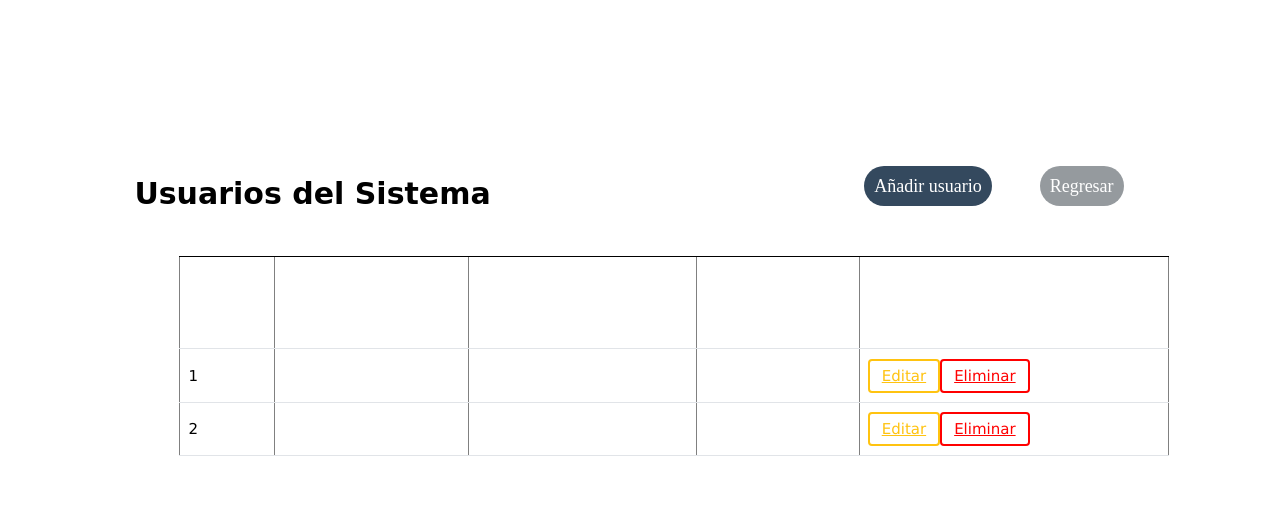
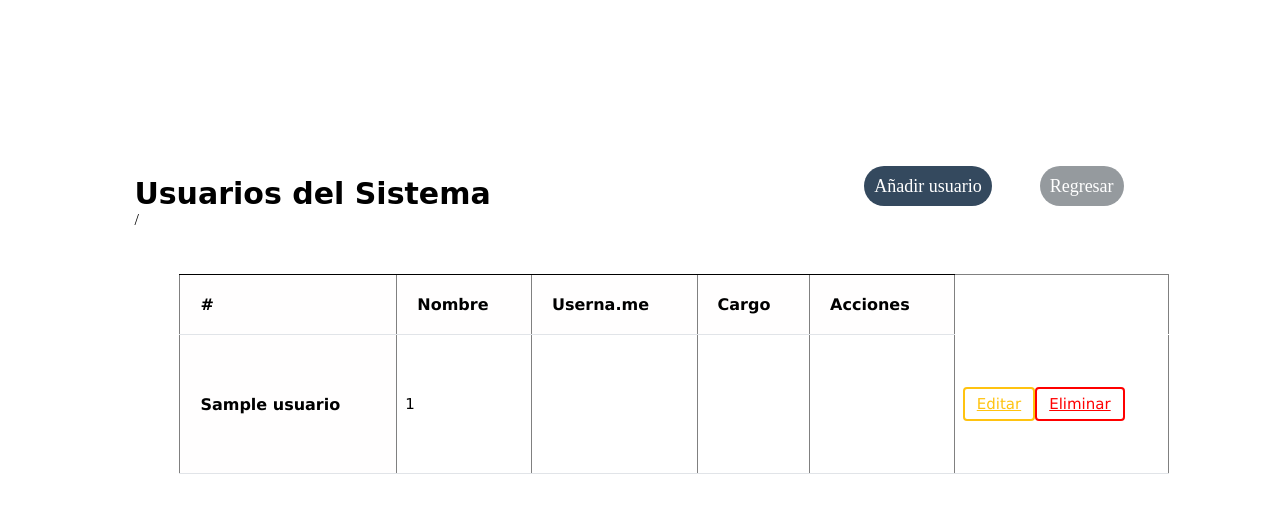
Before and after one commit to ifg115-uesdev/packages_tracking, a Spring app: template src/main/resources/templates/listado_usuarios.html in a window 1280 px wide. Shown: the part 38-551 px from the top of the page. Run offline with Thymeleaf, Linux system fonts and the light colour scheme; the template is opened without the code that fills it: most values are stand-ins (such as "Sample title", 1, 10 or a date in 2020); data that the repository does not hold is empty.

Commit message:
Intento de mostrar lista de usario en el controlador

```diff
--- a/pom.xml
+++ b/pom.xml
@@ -17,6 +17,12 @@
 		<java.version>8</java.version>
 	</properties>
 	<dependencies>
+
+		<dependency>
+			<groupId>org.springframework.boot</groupId>
+			<artifactId>spring-boot-starter-actuator</artifactId>
+		</dependency>
+
 		<dependency>
 			<groupId>org.springframework.boot</groupId>
 			<artifactId>spring-boot-starter-data-jpa</artifactId>
--- a/src/main/java/ues/edu/sv/packages_tracking/repository/UsuarioRepository.java
+++ b/src/main/java/ues/edu/sv/packages_tracking/repository/UsuarioRepository.java
@@ -1,4 +1,6 @@
 package ues.edu.sv.packages_tracking.repository;
+
+import java.io.Serializable;
 
 import org.springframework.data.jpa.repository.JpaRepository;
 import org.springframework.stereotype.Repository;
@@ -6,6 +8,6 @@ import org.springframework.stereotype.Repository;
 import ues.edu.sv.packages_tracking.entities.User;
 
 @Repository
-public interface UsuarioRepository extends JpaRepository<User, Integer>{
+public interface UsuarioRepository extends JpaRepository<User, Serializable>{
 
 }
--- a/src/main/resources/application.properties
+++ b/src/main/resources/application.properties
@@ -1,7 +1,9 @@
 
-spring.datasource.url=jdbc:mysql://localhost:3306/packs_tracking_db
+spring.datasource.url=jdbc:mysql://localhost:3306/packs_tracking_db?serverTimezone=UTC
+
 spring.datasource.username=root
-spring.datasource.password=12345
+spring.datasource.password=
+spring.datasource.driver-class-name=com.mysql.cj.jdbc.Driver
 spring.jpa.properties.hibernate.dialect=org.hibernate.dialect.MySQL8Dialect
 
 #show queries statement in console
--- a/src/main/resources/static/css/style.css
+++ b/src/main/resources/static/css/style.css
@@ -46,8 +46,8 @@
   }
 
 
-  th {     font-size: 16px;      font-weight: bolder;     padding: 20px;     background: #fff;
-      border-top: 1px solid black;    border-bottom: 1px solid #e1e4e8; color: white; }
+  th {     font-size: 16px;      font-weight: bolder;     padding: 20px;     background: rgb(255, 254, 254);
+      border-top: 1px solid black;    border-bottom: 1px solid #e1e4e8; color: rgb(0, 0, 0); }
 
   td {    font-size: 12 ; padding: 8px;     background: #fff;     border-bottom: 1px solid #e1e4e8;
       color: black;    border-top: 1px solid transparent; }
--- a/src/main/resources/templates/listado_usuarios.html
+++ b/src/main/resources/templates/listado_usuarios.html
@@ -1,5 +1,6 @@
 <!DOCTYPE html>
-<html lang="en">
+<html lang="en" xmlns:th="http://www.thymeleaf.org">
+
 <head>
     <meta charset="UTF-8">
     <meta http-equiv="X-UA-Compatible" content="IE=edge">
@@ -15,7 +16,7 @@
         <div>
             <a class="letras" href="">  Inicio  </a>
             <a class="letras" href="">Perfil</a>
-            <a class="letras"href="">Rastrear</a>
+            <a class="letras" href="">Rastrear</a>
             <a class="letras" href="">Salir</a>
         </div>
 
@@ -35,7 +36,7 @@
         </div >
         <div id="boton">
             <a id="btn1" href="">Añadir usuario</a>
-            <a id="btn2"href="">Regresar</a>
+            <a id="btn2" href="">Regresar</a>
         </div>
 
 
@@ -43,17 +44,31 @@
 
 
     <div class="table">
-             <TABLE border>
-    <TR>
-       <TH class="lines">#</TH> <TH class="lines">Nombre</TH> <TH class="lines">Username</TH> <TH class="lines">Cargo</TH> <TH class="lines">Acciones</TH>
-    </TR>
-    <TR>
-        <TD>1</TD> <TD></TD> <TD></TD><TD></TD><TD><a id="btn3" href="">Editar</a><a id="btn4" href="">Eliminar</a></TD>
-    </TR>
-    <TR>
-        <TD>2</TD> <TD></TD> <TD></TD><TD></TD><TD><a id="btn3" href="">Editar</a><a id="btn4" href="">Eliminar</a></TD>
-    </TR>
-</TABLE>
+        <table border >
+        <thead>
+            <tr>
+                <th class="lines">#</th>
+                <th class="lines">Nombre</th>
+                <th class="lines">Userna.me</th>
+                <th class="lines">Cargo</th>
+                <th class="lines">Acciones</th>
+            </tr>
+        </thead>
+
+        <tbody>
+            <tr th:each=" usuario : ${usuarios}">
+            <th th:text=" ${usuario.nombre}"></th>
+
+
+            <td>1</td> <td></td> <td></td><td></td>
+            <td><a id="btn3" href="">Editar</a><a id="btn4" href="">Eliminar</a>
+            </td>
+        </tr>/
+
+
+        </tbody>
+
+    </table>
 
 
         </div>
```
Also changed, not shown: src/main/java/ues/edu/sv/packages_tracking/controller/UsuarioController.java (+22 -2 lines), src/main/java/ues/edu/sv/packages_tracking/serviceImpl/UsuarioServiceImpl.java (+33 -2 lines).
